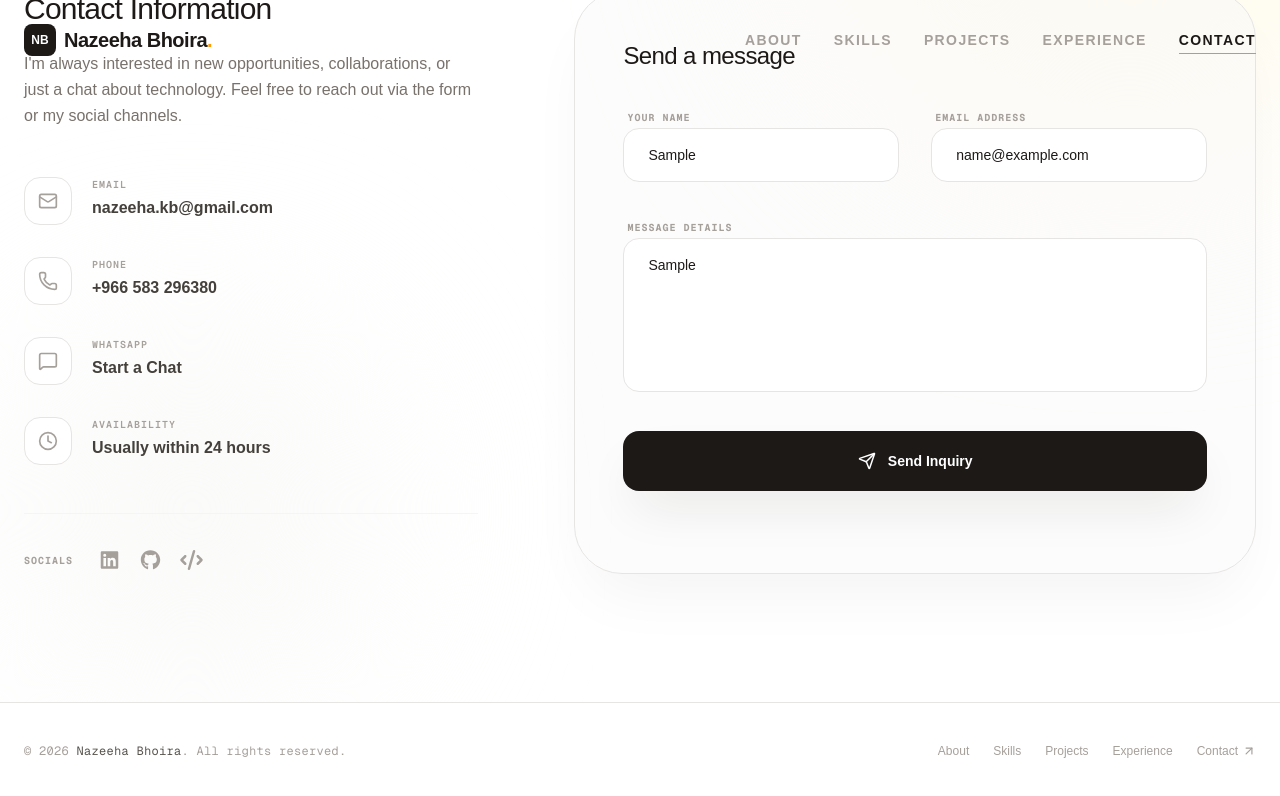
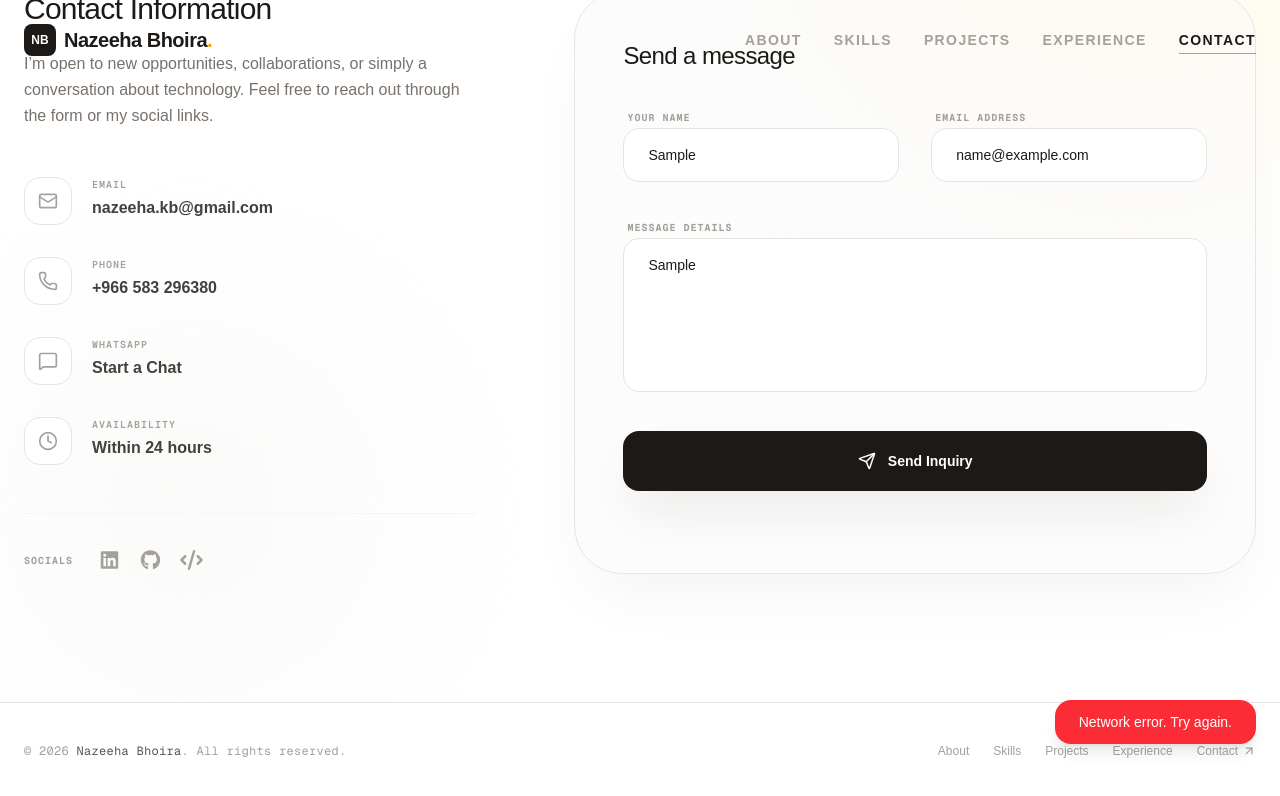
Before and after one commit to nazeeha-kb/nazeeha-portfolio, a Next.js app: page / in a window 1280 px wide. Both pictures are taken after typing "Sample", "name@example.com", "Sample" into the empty fields and a click on the button "Send Inquiry". Shown: the part 5081-5877 px from the top of the page. Built offline with nearby package versions, Linux system fonts and the light colour scheme.

Commit message:
update information

```diff
--- a/src/app/components/Contact.jsx
+++ b/src/app/components/Contact.jsx
@@ -1,12 +1,11 @@
 "use client";
 
-import React from "react";
+import React, { useState } from "react";
 import { motion } from "framer-motion";
 import { Mail, Phone, MessageSquare, Clock, Send, Globe } from "lucide-react";
 import { FontAwesomeIcon } from "@fortawesome/react-fontawesome";
 import { faLinkedin, faGithub } from "@fortawesome/free-brands-svg-icons";
 import { faCode } from "@fortawesome/free-solid-svg-icons";
-import { title } from "framer-motion/client";
 
 const socials = [
   {
@@ -14,19 +13,21 @@ const socials = [
     platform: "Linkedin",
     url: "https://www.linkedin.com/in/nazeeha-kb",
     icon: faLinkedin,
+    title: "linkedin",
   },
   {
     id: 2,
     platform: "GitHub",
     url: "https://github.com/nazeeha-kb",
     icon: faGithub,
+    title: "github",
   },
   {
     id: 3,
     platform: "Frontend Mentor",
     url: "https://www.frontendmentor.io/profile/nazeeha-kb",
     icon: faCode,
-    title:"frontend mentor"
+    title: "frontend mentor",
   },
 ];
 
@@ -45,6 +46,48 @@ const ContactInfoItem = ({ icon: Icon, title, value, subValue }) => (
 );
 
 const Contact = () => {
+  const [loading, setLoading] = useState(false);
+  const [success, setSuccess] = useState(false);
+  const [error, setError] = useState("");
+
+  const handleSubmit = async (e) => {
+    e.preventDefault();
+    setLoading(true);
+    setError("");
+
+    const form = e.target;
+
+    const data = {
+      name: form.name.value,
+      email: form.email.value,
+      message: form.message.value,
+    };
+
+    try {
+      const res = await fetch("https://formspree.io/f/myklowkp", {
+        method: "POST",
+        headers: {
+          "Content-Type": "application/json",
+          Accept: "application/json",
+        },
+        body: JSON.stringify(data),
+      });
+
+      if (res.ok) {
+        setSuccess(true);
+        form.reset();
+
+        setTimeout(() => setSuccess(false), 3000);
+      } else {
+        setError("Something went wrong. Try again.");
+      }
+    } catch (err) {
+      setError("Network error. Try again.");
+    } finally {
+      setLoading(false);
+    }
+  };
+
   return (
     <section
       id="contact"
@@ -76,9 +119,9 @@ const Contact = () => {
                 Contact Information
               </h4>
               <p className="text-stone-500 leading-relaxed max-w-md">
-                I'm always interested in new opportunities, collaborations, or
-                just a chat about technology. Feel free to reach out via the
-                form or my social channels.
+                I’m open to new opportunities, collaborations, or simply a
+                conversation about technology. Feel free to reach out through
+                the form or my social links.
               </p>
             </div>
 
@@ -108,7 +151,7 @@ const Contact = () => {
               <ContactInfoItem
                 icon={Clock}
                 title="Availability"
-                value="Usually within 24 hours"
+                value="Within 24 hours"
               />
             </div>
 
@@ -139,7 +182,7 @@ const Contact = () => {
             viewport={{ once: true }}
             className="bg-stone-50/50 border border-stone-200 rounded-[3rem] p-8 md:p-12 shadow-[0_32px_64px_-16px_rgba(28,25,23,0.05)]"
           >
-            <form className="space-y-8" onSubmit={(e) => e.preventDefault()}>
+            <form onSubmit={handleSubmit} className="space-y-8">
               <div className="space-y-2">
                 <h4 className="text-2xl font-display font-medium text-stone-900 tracking-tight">
                   Send a message
@@ -155,6 +198,7 @@ const Contact = () => {
                     Your Name
                   </label>
                   <input
+                    name="name"
                     type="text"
                     id="name"
                     placeholder="Enter your name"
@@ -169,6 +213,7 @@ const Contact = () => {
                     Email Address
                   </label>
                   <input
+                    name="email"
                     type="email"
                     id="email"
                     placeholder="name@company.com"
@@ -185,6 +230,7 @@ const Contact = () => {
                   Message Details
                 </label>
                 <textarea
+                  name="message"
                   id="message"
                   rows={6}
                   placeholder="I'd like to talk about..."
@@ -193,6 +239,7 @@ const Contact = () => {
               </div>
 
               <motion.button
+                type="submit"
                 whileHover={{ y: -2 }}
                 whileTap={{ scale: 0.98 }}
                 className="w-full py-5 bg-stone-900 text-white rounded-2xl font-bold text-sm flex items-center justify-center gap-3 shadow-2xl shadow-stone-900/10 hover:bg-stone-800 transition-all"
@@ -205,6 +252,18 @@ const Contact = () => {
         </div>
       </div>
 
+      {success && (
+        <div className="fixed bottom-14 z-10 right-6 bg-emerald-500 text-white px-6 py-3 rounded-2xl shadow-lg text-sm">
+          Form Submitted Successfully!
+        </div>
+      )}
+
+      {error && (
+        <div className="fixed bottom-14 z-10 right-6 bg-red-500 text-white px-6 py-3 rounded-2xl shadow-lg text-sm">
+          {error}
+        </div>
+      )}
+
       {/* BACKGROUND ACCENTS */}
       <div className="absolute top-0 right-0 w-[600px] h-[600px] bg-amber-50 blur-[120px] rounded-full translate-x-1/4 -translate-y-1/4 pointer-events-none" />
       <div className="absolute bottom-0 left-0 w-96 h-96 bg-stone-50 blur-[100px] rounded-full pointer-events-none" />
```
